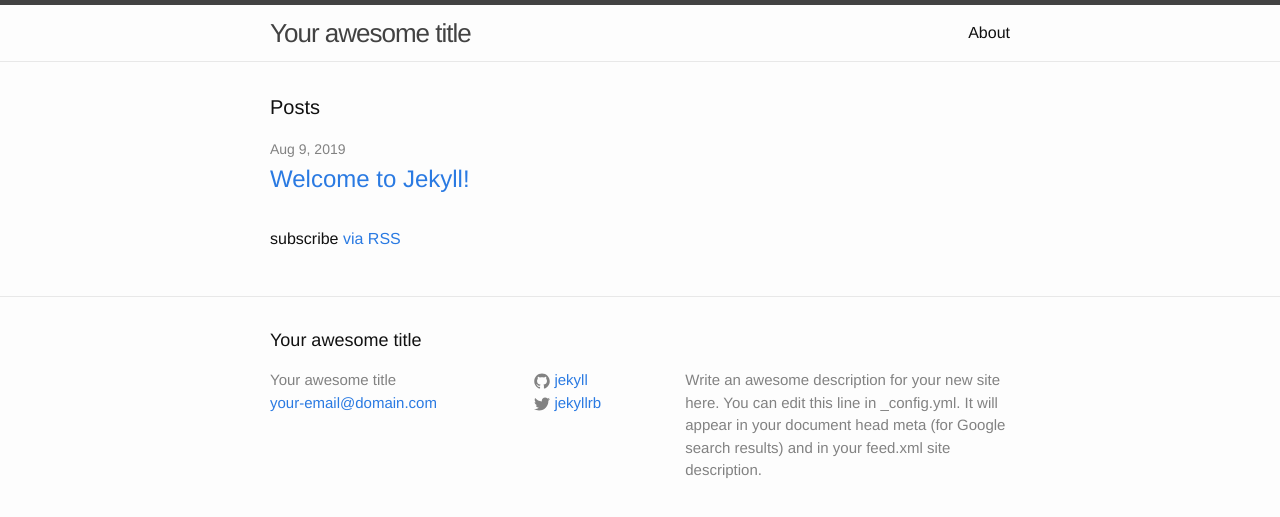
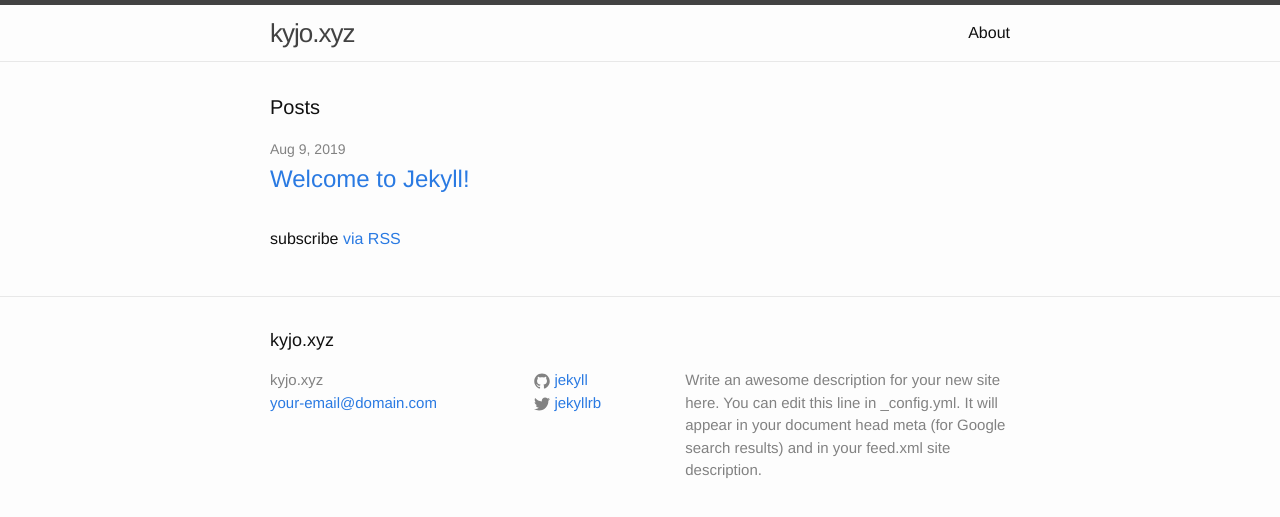
Before and after one commit to Systemiser/Systemiser.github.io, a Jekyll site: the page built from index.html, in a window 1280 px wide. Shown: the top 517 px of the page. Built offline with Jekyll 4.4.1, drawn with Linux system fonts in a browser that asks for light colours.

Commit message:
Title update

```diff
--- a/_config.yml
+++ b/_config.yml
@@ -6,7 +6,7 @@
 # 'jekyll serve'. If you change this file, please restart the server process.
 
 # Site settings
-title: Your awesome title
+title: kyjo.xyz
 email: your-email@domain.com
 description: > # this means to ignore newlines until "baseurl:"
   Write an awesome description for your new site here. You can edit this
```
